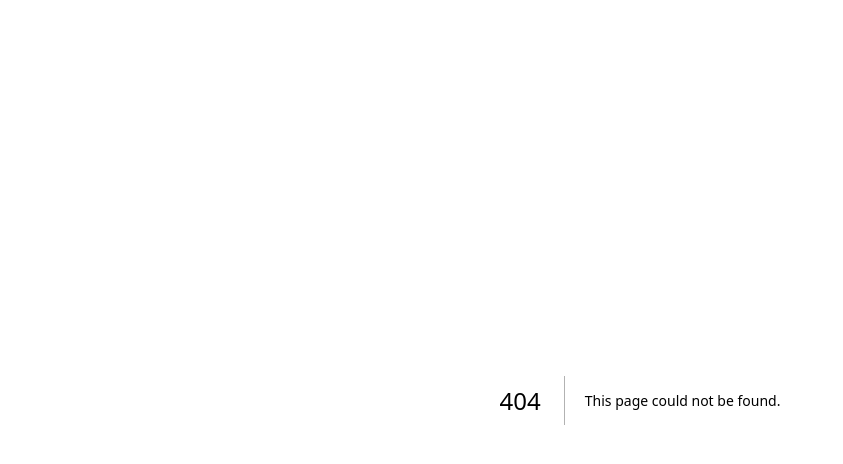
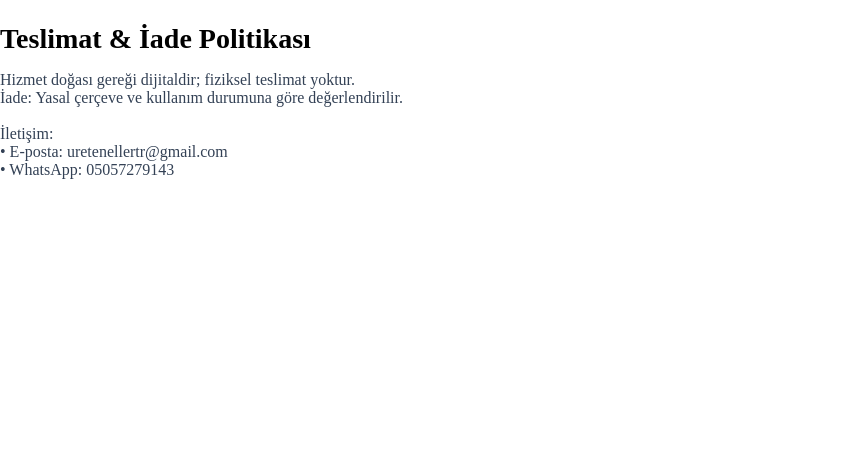
Before and after one commit to takascemberi1/ureten-eller, a Next.js app: page /legal/teslimat-iade in a window 1280 px wide. Before the commit this address had no page. Shown: the top 464 px of the page, without its empty margins (0-843 px from the left). Built offline with nearby package versions, Linux system fonts and the light colour scheme.

Commit message:
Create page.jsx

```diff
--- /dev/null
+++ b/app/legal/teslimat-iade/page.jsx
@@ -0,0 +1,25 @@
+// app/legal/teslimat-iade/page.jsx
+export default function Page({ searchParams }) {
+  const lang = ["tr","en","ar"].includes(searchParams?.lang) ? searchParams.lang : "tr";
+  const T = {
+    tr:{title:"Teslimat & İade Politikası",body:`Hizmet doğası gereği dijitaldir; fiziksel teslimat yoktur.
+İade: Yasal çerçeve ve kullanım durumuna göre değerlendirilir.
+
+İletişim:
+• E-posta: uretenellertr@gmail.com
+• WhatsApp: 05057279143`},
+    en:{title:"Delivery & Returns",body:`Services are digital; no physical delivery.
+Returns: Assessed under applicable law and actual usage.
+
+Contact:
+• Email: uretenellertr@gmail.com
+• WhatsApp: 05057279143`},
+    ar:{title:"التسليم والإرجاع",body:`الخدمات رقمية ولا يوجد تسليم مادي.
+الإرجاع: وفق القانون والحالة الفعلية.
+
+التواصل:
+• البريد: uretenellertr@gmail.com
+• واتساب: 05057279143`}
+  }[lang];
+  return (<article><h1 style={{fontSize:28,marginBottom:12}}>{T.title}</h1><pre style={{whiteSpace:"pre-wrap",font:"inherit",color:"#334155"}}>{T.body}</pre></article>);
+}
```
